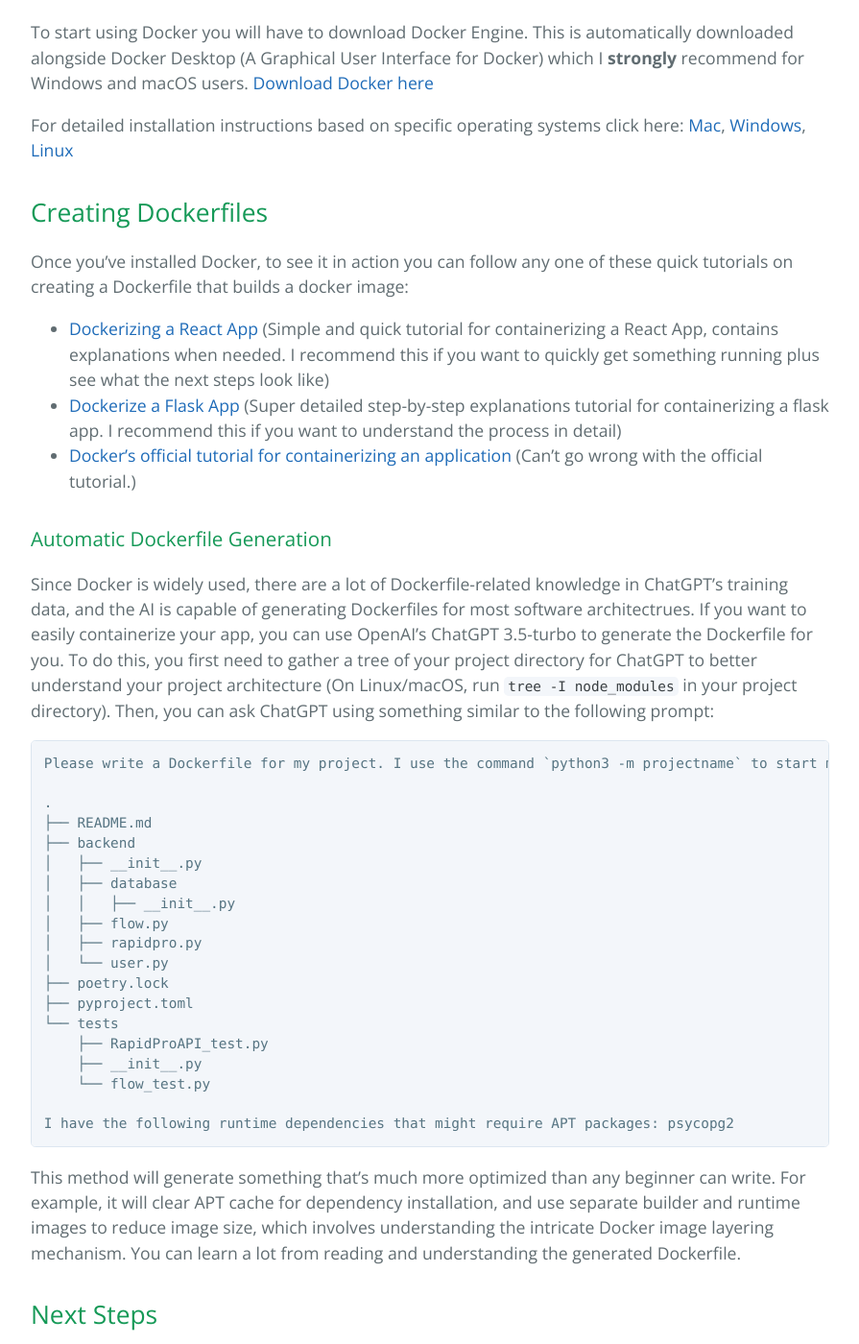
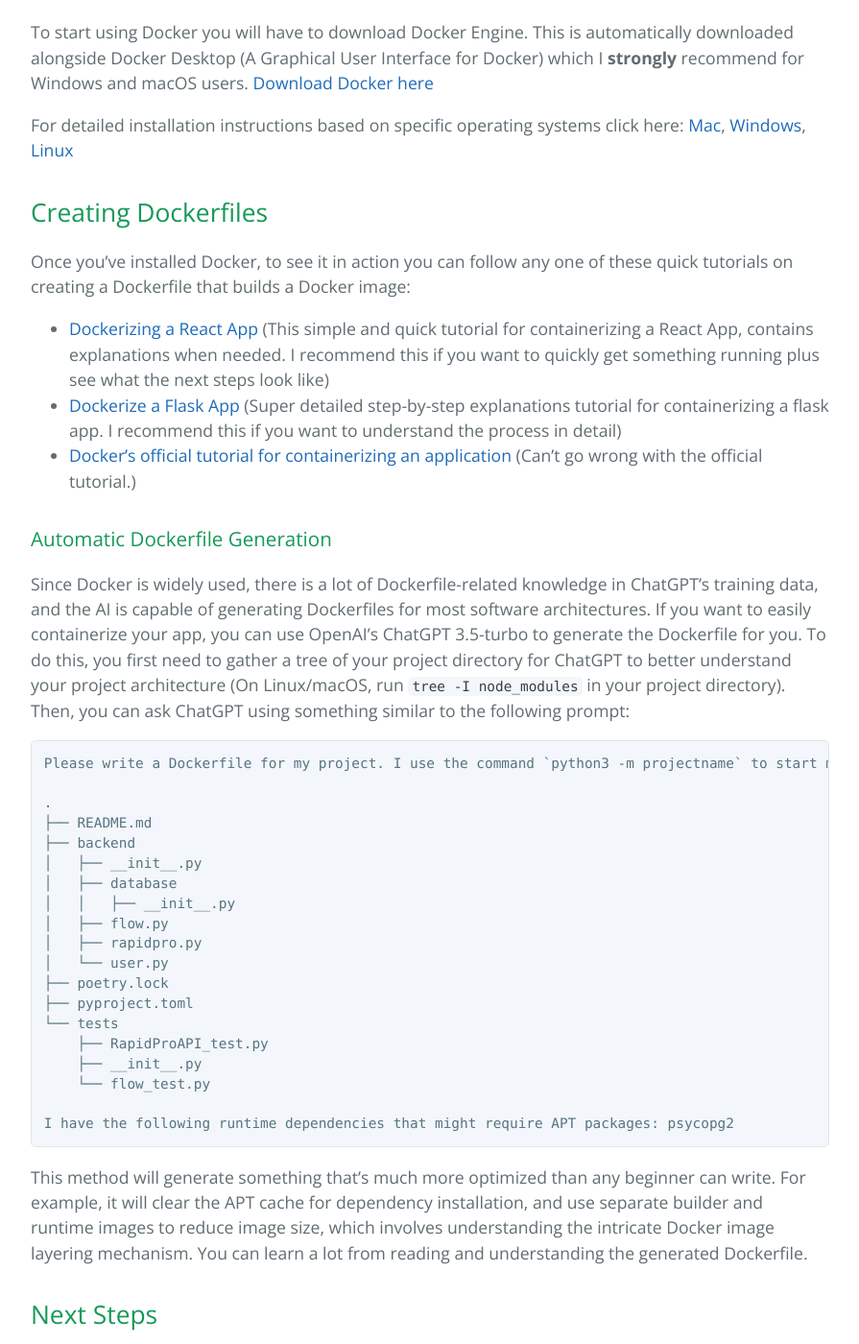
Before and after one commit to learning-software-engineering/learning-software-engineering.github.io, a Jekyll site: the page built from Topics/Development_Process/Docker.md, in a window 1280 px wide and 1400 px high, scrolled down 1111 px. Shown: the whole window at 96% size, without its empty margins (192-1087 px from the left). Built offline with Jekyll 4.4.1, drawn with Linux system fonts in a browser that asks for light colours; our own code applies the rules of GitHub Pages for plain Markdown files; some of the changed text lies outside the part shown.

Commit message:
[F] Fix typos

````diff
--- a/Topics/Development_Process/Docker.md
+++ b/Topics/Development_Process/Docker.md
@@ -22,18 +22,18 @@ For detailed installation instructions based on specific operating systems click
 
 ## Creating Dockerfiles
 
-Once you've installed Docker, to see it in action you can follow any one of these quick tutorials on creating a Dockerfile that builds a docker image:
+Once you've installed Docker, to see it in action you can follow any one of these quick tutorials on creating a Dockerfile that builds a Docker image:
 
-- [Dockerizing a React App](https://mherman.org/blog/dockerizing-a-react-app/) (Simple and quick tutorial for containerizing a React App, contains explanations when needed. I recommend this if you want to quickly get something running plus see what the next steps look like)
+- [Dockerizing a React App](https://mherman.org/blog/dockerizing-a-react-app/) (This simple and quick tutorial for containerizing a React App, contains explanations when needed. I recommend this if you want to quickly get something running plus see what the next steps look like)
 - [Dockerize a Flask App](https://www.freecodecamp.org/news/how-to-dockerize-a-flask-app/) (Super detailed step-by-step explanations tutorial for containerizing a flask app. I recommend this if you want to understand the process in detail)
 - [Docker's official tutorial for containerizing an application](https://docs.docker.com/get-started/02_our_app/) (Can't go wrong with the official tutorial.)
 
 ### Automatic Dockerfile Generation
 
-Since Docker is widely used, there are a lot of Dockerfile-related knowledge in ChatGPT's training data, and the AI is capable of generating Dockerfiles for most software architectrues. If you want to easily containerize your app, you can use OpenAI's ChatGPT 3.5-turbo to generate the Dockerfile for you. To do this, you first need to gather a tree of your project directory for ChatGPT to better understand your project architecture (On Linux/macOS, run `tree -I node_modules` in your project directory). Then, you can ask ChatGPT using something similar to the following prompt:
+Since Docker is widely used, there is a lot of Dockerfile-related knowledge in ChatGPT's training data, and the AI is capable of generating Dockerfiles for most software architectures. If you want to easily containerize your app, you can use OpenAI's ChatGPT 3.5-turbo to generate the Dockerfile for you. To do this, you first need to gather a tree of your project directory for ChatGPT to better understand your project architecture (On Linux/macOS, run `tree -I node_modules` in your project directory). Then, you can ask ChatGPT using something similar to the following prompt:
 
 ```
-Please write a Dockerfile for my project. I use the command `python3 -m projectname` to start my app. My project file structure is specified by the tree below. Please make sure that the Dockerfile is optimized with best practices from the industry and the image size is as small as possible.
+Please write a Dockerfile for my project. I use the command `python3 -m projectname` to start my app. My project file structure is specified by the tree below. Please make sure that the Dockerfile is optimized with best practices from the industry and that the image size is as small as possible.
 
 .
 ├── README.md
@@ -54,11 +54,11 @@ Please write a Dockerfile for my project. I use the command `python3 -m projectn
 I have the following runtime dependencies that might require APT packages: psycopg2
 ```
 
-This method will generate something that's much more optimized than any beginner can write. For example, it will clear APT cache for dependency installation, and use separate builder and runtime images to reduce image size, which involves understanding the intricate Docker image layering mechanism. You can learn a lot from reading and understanding the generated Dockerfile.
+This method will generate something that's much more optimized than any beginner can write. For example, it will clear the APT cache for dependency installation, and use separate builder and runtime images to reduce image size, which involves understanding the intricate Docker image layering mechanism. You can learn a lot from reading and understanding the generated Dockerfile.
 
 ## Next Steps
 
-Congratulations! you have successfully learnt how to Dockerize an app. In the process, you have learnt what is a `Dockerfile`, how to create a `Dockerfile`, how to build a Docker Container Image and how to start a Docker Container. Now what's next?
+Congratulations! You have successfully learned how to Dockerize an app. In the process, you have learnt what is a `Dockerfile`, how to create a `Dockerfile`, how to build a Docker Container Image and how to start a Docker Container. Now what's next?
 
 Now you might want a React Container to communicate with a containerized Flask API. How do we do this? This is where [Docker Compose](https://docs.docker.com/compose/) comes in. It allows you to define, and control multiple containers at once. Your next goal should be defining a `docker-compose.yml` for your project and see if you can get multiple services/containers to successfully communicate.
 
@@ -116,11 +116,11 @@ jobs:
         tags: ${{ secrets.DOCKERHUB_USERNAME }}/YOUR_IMAGE_NAME_HERE:latest
 ```
 
-Note: This workflow will automatically build and push on each commit to the `main` branch. This is ideal for development, assuming that your main branch is the staging branch. However, you might want to change it or create a separate workflow with a separate image name to only build on tags (releases) for production so that the deployment is more controlled.
+Note: This workflow will automatically build and push after each commit to the `main` branch. This is ideal for development, assuming that your main branch is the staging branch. However, you might want to change it or create a separate workflow with a separate image name to only build on tags (releases) for production so that the deployment is more controlled.
 
 ## Deploying and Automatic Updates
 
-Now that you have a Docker Image on Docker Hub, you can deploy it to a server. There are many ways and platforms that allows you to do this. You can rent a minimal Linux VPS server or a Docker server for $4-6 per month on various platforms. One platform I recommend is DigitalOcean, as they have a very intuitive web interface and very good [documentation](https://www.digitalocean.com/docs/) for beginners. you can click the referral link (icon) below to get a free $200 credit for 60 days, what a deal!
+Now that you have a Docker Image on Docker Hub, you can deploy it to a server. There are many ways and platforms that allow you to do this. You can rent a minimal Linux VPS server or a Docker server for $4-6 per month on various platforms. One platform I recommend is DigitalOcean, as they have a very intuitive web interface and very good [documentation](https://www.digitalocean.com/docs/) for beginners. you can click the referral link (icon) below to get a free $200 credit for 60 days, what a deal!
 
 [![DigitalOcean Referral Badge](https://web-platforms.sfo2.cdn.digitaloceanspaces.com/WWW/Badge%201.svg)](https://www.digitalocean.com/?refcode=86dbfd5d0266&utm_campaign=Referral_Invite&utm_medium=Referral_Program&utm_source=badge)
 
````
Also changed, not shown: other parts of Topics/Development_Process/Docker.md (+6 -6 lines).
